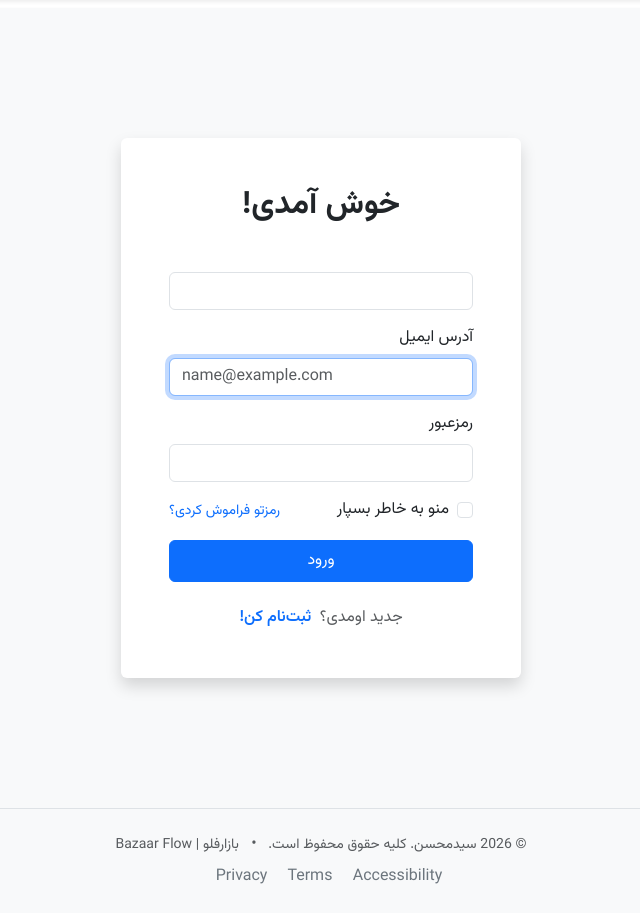
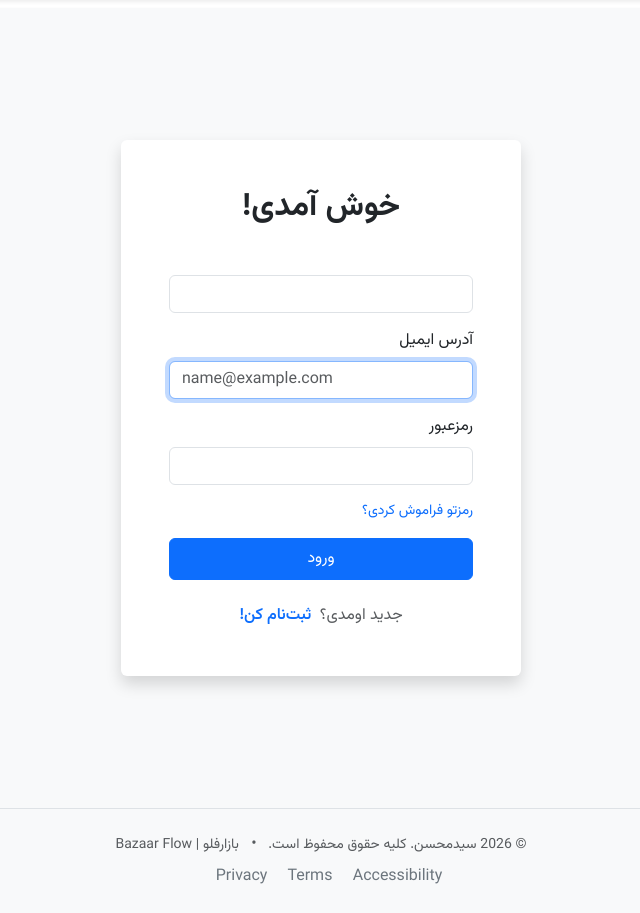
Before and after one commit to nerina0coder-star/Bazaar-Flow, a Flask app: page /auth/login in a window 1280 px wide. Shown: the part 56-969 px from the top of the page, without its empty margins (319-959 px from the left). Run offline with Flask 3, Linux system fonts and the light colour scheme; some libraries are stand-ins or nearby versions.

Commit message:
style: removed unnecessary remember me.

```diff
--- a/app/templates/auth/login.html
+++ b/app/templates/auth/login.html
@@ -25,10 +25,6 @@
           <input type="password" class="form-control" id="loginPassword" name="password" required>
         </div>
         <div class="mb-3 d-flex justify-content-between align-items-center">
-          <div class="form-check">
-            <input class="form-check-input" type="checkbox" id="rememberMe">
-            <label class="form-check-label" for="rememberMe">منو به خاطر بسپار</label>
-          </div>
           <a href="#" class="text-decoration-none small">رمزتو فراموش کردی؟</a>
         </div>
         <button type="submit" class="btn btn-primary w-100 py-2">ورود</button>
```
